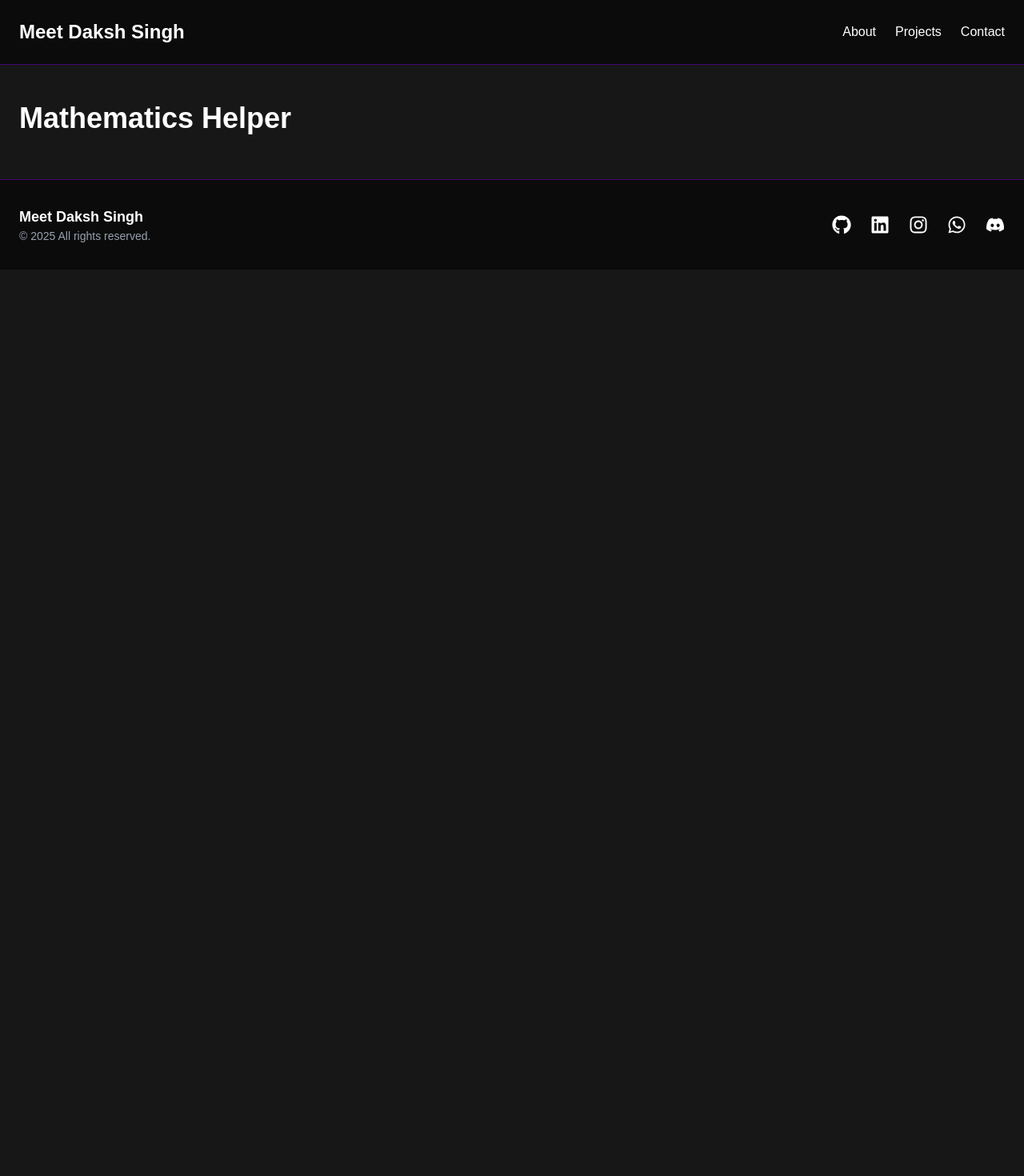
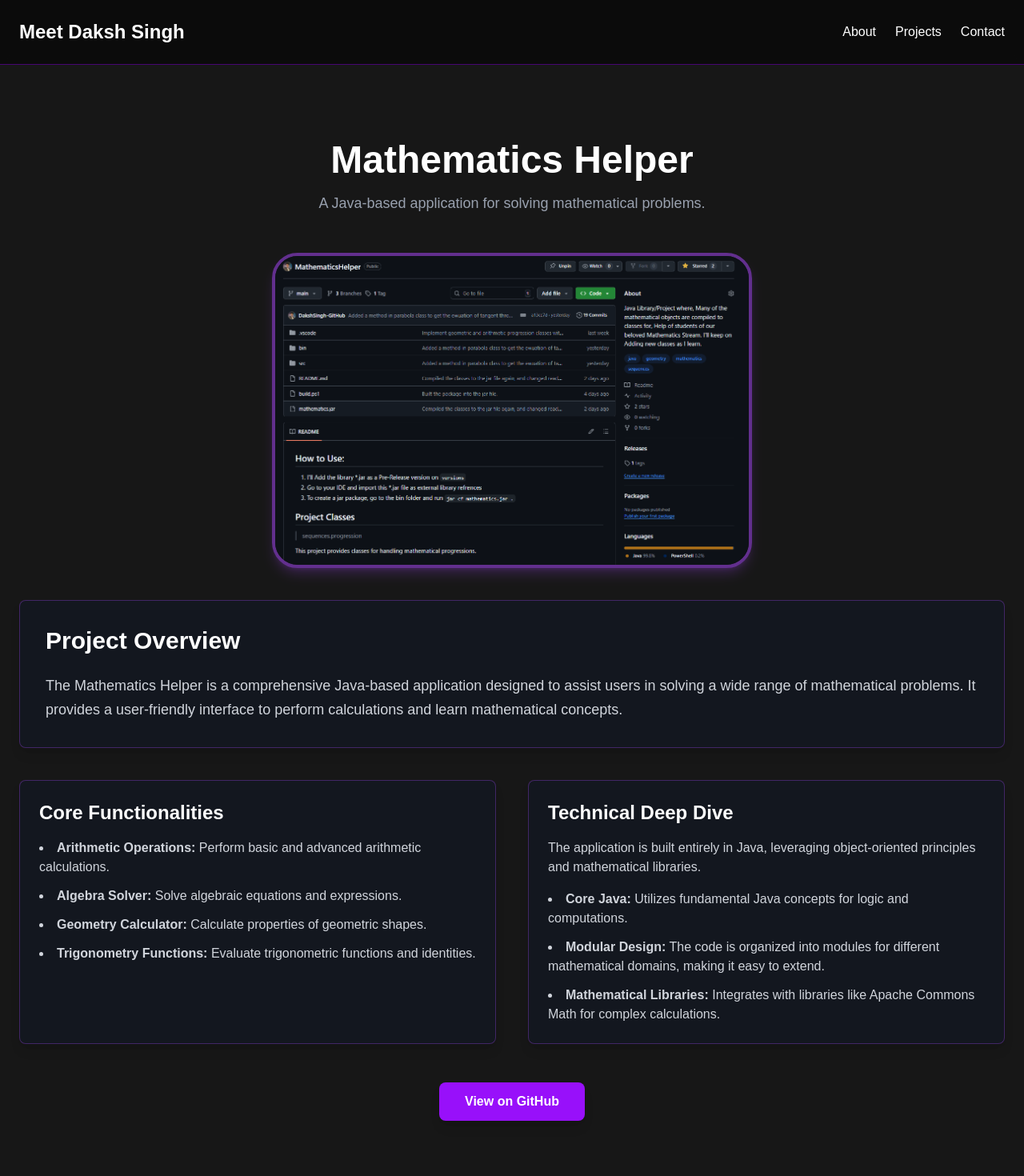
Before and after one commit to DakshSingh-GitHub/PortfolioWebApp, a Next.js app: page /projects/mathematics-helper in a window 1280 px wide. Shown: the top 1470 px of the page at 80% size. Before the commit the page ends 800 px from the top, so only its background shows below. Built offline with nearby package versions, Linux system fonts and the light colour scheme.

Commit message:
Created site for MathematicsHelper project

```diff
--- a/app/projects/mathematics-helper/page.tsx
+++ b/app/projects/mathematics-helper/page.tsx
@@ -1,7 +1,126 @@
+"use client";
+
+import { classNames } from "@/components/styles";
+import Image from "next/image";
+
 export default function MathematicsHelperPage() {
-  return (
-    <div className="container mx-auto px-6 py-4">
-      <h1 className="text-4xl font-bold">Mathematics Helper</h1>
-    </div>
-  );
+    return (
+        <div className="container mx-auto px-6 py-4 text-white">
+            <header className="text-center my-12">
+                <h1
+                    className={`text-3xl sm:text-5xl font-extrabold ${classNames.textGlowEffect}`}
+                >
+                    Mathematics Helper
+                </h1>
+                <p className="text-lg text-gray-400 mt-4 break-all">
+                    A Java-based application for solving mathematical problems.
+                </p>
+            </header>
+            <Image
+                src="../projects/mathshelpjava.png"
+                alt="Mathematics Helper"
+                height={200}
+                width={600}
+                className={`rounded-4xl mx-auto mt-10 border-4 border-purple-500/50 shadow-lg shadow-purple-500/20 ${classNames.textGlowEffect} hover:border-purple-500`}
+            />
+
+            <div
+                className={`bg-gray-900/50 p-8 rounded-lg shadow-lg border border-purple-500/30 my-10 ${classNames.boxHoverEffect}`}
+            >
+                <h2
+                    className={`text-xl sm:text-3xl font-bold mb-6 ${classNames.spanText} ${classNames.textGlowEffect}`}
+                >
+                    Project Overview
+                </h2>
+                <p className="text-lg text-gray-300 leading-relaxed break-all">
+                    The Mathematics Helper is a comprehensive Java-based application designed to assist users in solving a wide range of mathematical problems. It provides a user-friendly interface to perform calculations and learn mathematical concepts.
+                </p>
+            </div>
+
+            <div className="grid md:grid-cols-2 gap-10 my-10">
+                <div
+                    className={`bg-gray-900/50 p-6 rounded-lg shadow-lg border border-purple-500/30 ${classNames.boxHoverEffect}`}
+                >
+                    <h3
+                        className={`text-lg sm:text-2xl font-semibold mb-4 ${classNames.spanText} ${classNames.textGlowEffect}`}
+                    >
+                        Core Functionalities
+                    </h3>
+                    <ul
+                        className={`space-y-3 text-gray-300 ${classNames.cardparent_list}`}
+                    >
+                        <li>
+                            <span className={classNames.cardparent_list_span}>
+                                Arithmetic Operations:
+                            </span>{" "}
+                            Perform basic and advanced arithmetic calculations.
+                        </li>
+                        <li>
+                            <span className={classNames.cardparent_list_span}>
+                                Algebra Solver:
+                            </span>{" "}
+                            Solve algebraic equations and expressions.
+                        </li>
+                        <li>
+                            <span className={classNames.cardparent_list_span}>
+                                Geometry Calculator:
+                            </span>{" "}
+                            Calculate properties of geometric shapes.
+                        </li>
+                        <li>
+                            <span className={classNames.cardparent_list_span}>
+                                Trigonometry Functions:
+                            </span>{" "}
+                            Evaluate trigonometric functions and identities.
+                        </li>
+                    </ul>
+                </div>
+
+                <div
+                    className={`bg-gray-900/50 p-6 rounded-lg shadow-lg border border-purple-500/30 ${classNames.boxHoverEffect}`}
+                >
+                    <h3
+                        className={`text-lg sm:text-2xl font-semibold mb-4 ${classNames.spanText} ${classNames.textGlowEffect}`}
+                    >
+                        Technical Deep Dive
+                    </h3>
+                    <p className="text-gray-300 mb-4 break-all">
+                        The application is built entirely in Java, leveraging object-oriented principles and mathematical libraries.
+                    </p>
+                    <ul
+                        className={`space-y-3 text-gray-300 ${classNames.cardparent_list}`}
+                    >
+                        <li>
+                            <span className={classNames.cardparent_list_span}>
+                                Core Java:
+                            </span>{" "}
+                            Utilizes fundamental Java concepts for logic and computations.
+                        </li>
+                        <li>
+                            <span className={classNames.cardparent_list_span}>
+                                Modular Design:
+                            </span>{" "}
+                            The code is organized into modules for different mathematical domains, making it easy to extend.
+                        </li>
+                        <li>
+                            <span className={classNames.cardparent_list_span}>
+                                Mathematical Libraries:
+                            </span>{" "}
+                             Integrates with libraries like Apache Commons Math for complex calculations.
+                        </li>
+                    </ul>
+                </div>
+            </div>
+            <div className="text-center my-12">
+                <a
+                    href="https://github.com/DakshSingh-GitHub/Mathematics-Helper"
+                    target="_blank"
+                    rel="noopener noreferrer"
+                    className={`inline-block bg-purple-600 text-white font-semibold px-8 py-3 rounded-lg shadow-lg transition-transform transform hover:scale-105 hover:bg-purple-700 ${classNames.textGlowEffect}`}
+                >
+                    View on GitHub
+                </a>
+            </div>
+        </div>
+    );
 }
```
